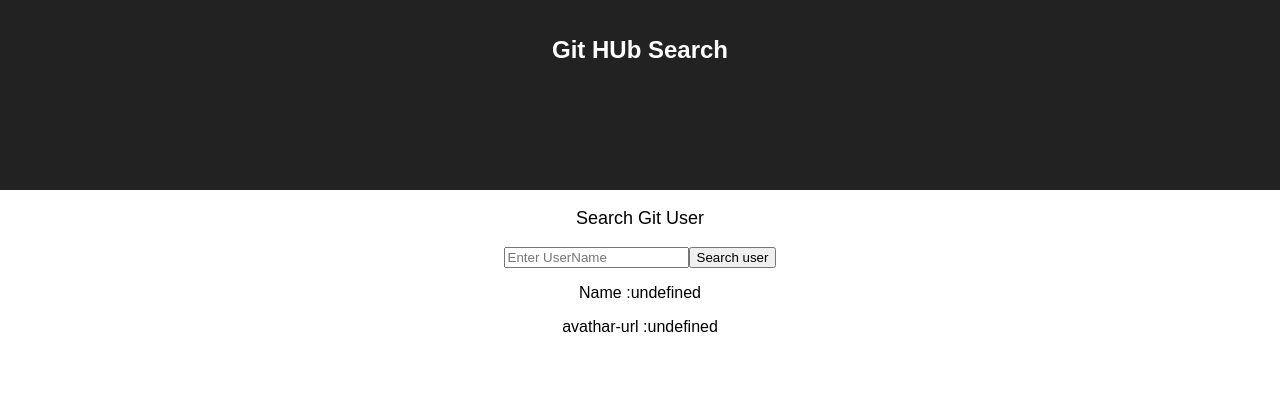
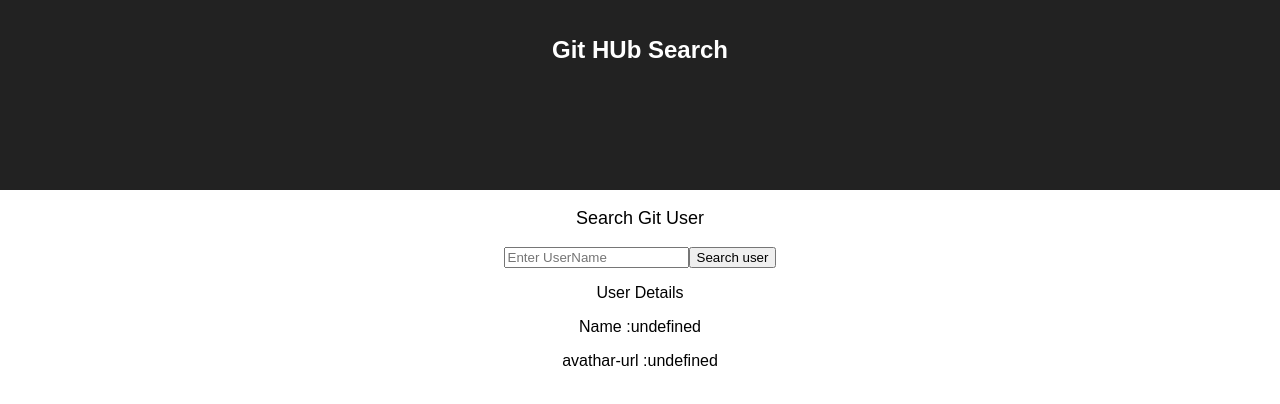
Before and after one commit to manoj1202/Git-Search-Sample, a React (Create React App) app: page / in a window 1280 px wide. Shown: the top 404 px of the page. Built offline with nearby package versions, Linux system fonts and the light colour scheme.

Commit message:
user component

```diff
--- a/src/App.js
+++ b/src/App.js
@@ -1,5 +1,5 @@
 import React, { Component } from 'react';
-
+import Users from './users'
 import './App.css';
 
 class App extends Component {
@@ -49,6 +49,7 @@
         <input type= "text" placeholder="Enter UserName " ref='name' id="input"/>
         <button onClick={this.getUser}>Search user</button>
         <br/>
+        <Users />
         <p>{"Name  :"+ this.state.users.name}</p>
         <p>{"avathar-url  :"+this.state.users.avatar_url}</p>
 
```
